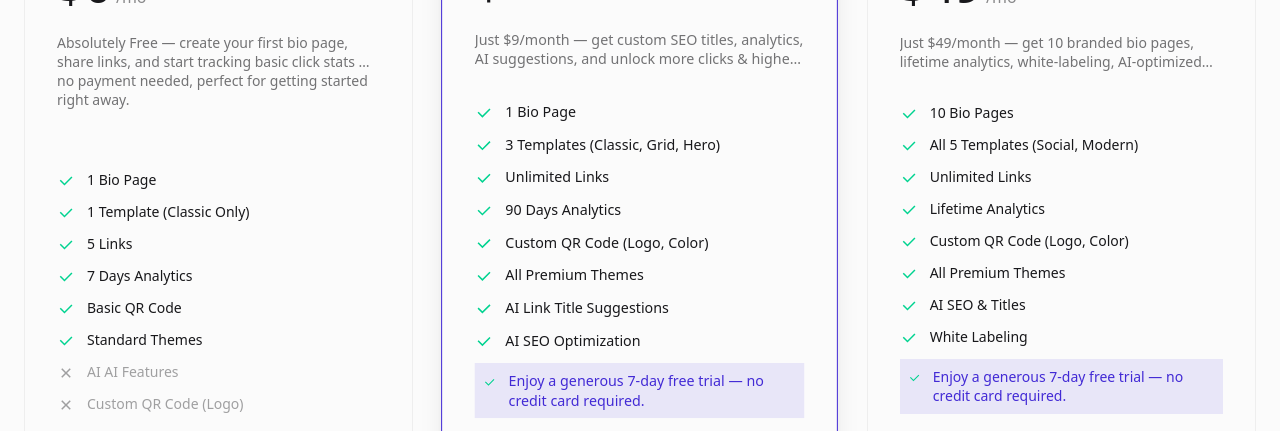
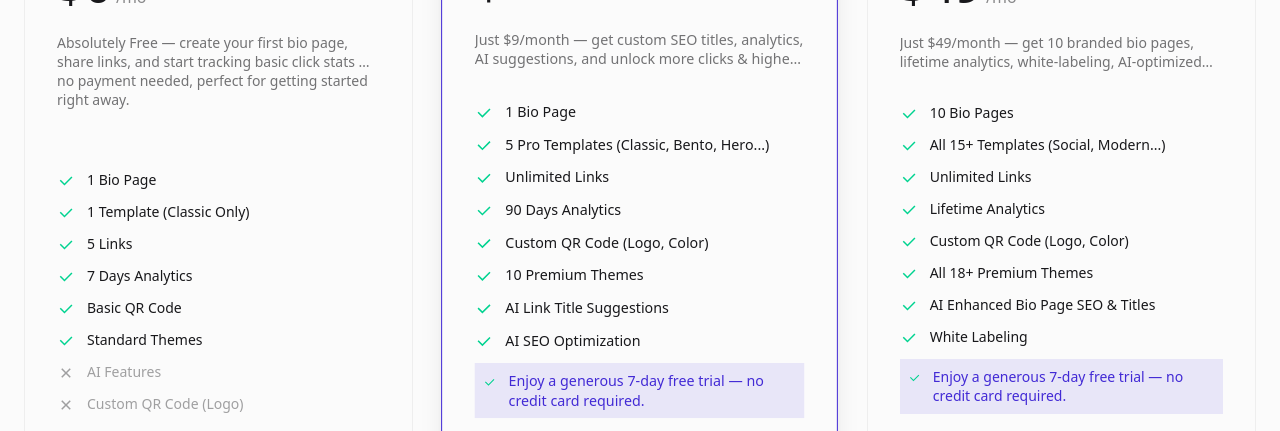
Before and after one commit to rohit0122/LinkPeak, a Next.js app: page / in a window 1280 px wide. Shown: the part 3400-3831 px from the top of the page. Built offline with nearby package versions, Linux system fonts and the light colour scheme; no server answers; a web font is replaced by a local one.

Commit message:
Pricing plan

```diff
--- a/components/dashboard/Subscription/UpgradePlanModal.jsx
+++ b/components/dashboard/Subscription/UpgradePlanModal.jsx
@@ -33,9 +33,10 @@ export default function UpgradePlanModal({
                             <h4 className="font-semibold text-lg">PRO</h4>
                         </div>
 
-                        <p className="text-sm text-base-content/70 mb-3">
-                            Perfect for creators & professionals
-                        </p>
+                        <div className="text-xs text-base-content/70 mb-3 space-y-1">
+                            <p>✅ 5 Pro Templates & 10 Themes</p>
+                            <p>✅ 1000 Links & 90 Days Analytics</p>
+                        </div>
 
                         <div className="font-bold text-2xl">$9/month</div>
 
@@ -57,9 +58,10 @@ export default function UpgradePlanModal({
                             <h4 className="font-semibold text-lg">AGENCY</h4>
                         </div>
 
-                        <p className="text-sm text-base-content/70 mb-3">
-                            Built for teams, businesses & agencies
-                        </p>
+                        <div className="text-xs text-base-content/70 mb-3 space-y-1">
+                            <p>✅ All 15+ Templates & Themes</p>
+                            <p>✅ Lifetime Analytics & White Label</p>
+                        </div>
 
                         <div className="font-bold text-2xl">$49/month</div>
                         <div className="mt-4">
--- a/components/marketing/Pricing.jsx
+++ b/components/marketing/Pricing.jsx
@@ -16,7 +16,7 @@ const plans = [
             { name: `${CONFIG.PLAN_LIMITS.FREE.analyticsDays} Days Analytics`, included: true },
             { name: "Basic QR Code", included: true },
             { name: "Standard Themes", included: true },
-            { name: "AI AI Features", included: false },
+            { name: "AI Features", included: false },
             { name: "Custom QR Code (Logo)", included: false },
         ],
     },
@@ -28,11 +28,11 @@ const plans = [
         popular: true,
         features: [
             { name: `${CONFIG.PLAN_LIMITS.PRO.pages} Bio Page`, included: true },
-            { name: "3 Templates (Classic, Grid, Hero)", included: true },
+            { name: "5 Pro Templates (Classic, Bento, Hero...)", included: true },
             { name: "Unlimited Links", included: true },
             { name: `${CONFIG.PLAN_LIMITS.PRO.analyticsDays} Days Analytics`, included: true },
             { name: "Custom QR Code (Logo, Color)", included: true },
-            { name: "All Premium Themes", included: true },
+            { name: "10 Premium Themes", included: true },
             { name: "AI Link Title Suggestions", included: true },
             { name: "AI SEO Optimization", included: true },
             { name: "Enjoy a generous 7-day free trial — no credit card required.", included: true },
@@ -46,12 +46,12 @@ const plans = [
         popular: false,
         features: [
             { name: `${CONFIG.PLAN_LIMITS.AGENCY.pages} Bio Pages`, included: true },
-            { name: "All 5 Templates (Social, Modern)", included: true },
+            { name: "All 15+ Templates (Social, Modern...)", included: true },
             { name: "Unlimited Links", included: true },
             { name: "Lifetime Analytics", included: true },
             { name: "Custom QR Code (Logo, Color)", included: true },
-            { name: "All Premium Themes", included: true },
-            { name: "AI SEO & Titles", included: true },
+            { name: "All 18+ Premium Themes", included: true },
+            { name: "AI Enhanced Bio Page SEO & Titles", included: true },
             { name: "White Labeling", included: true },
             { name: "Enjoy a generous 7-day free trial — no credit card required.", included: true },
         ],
```
